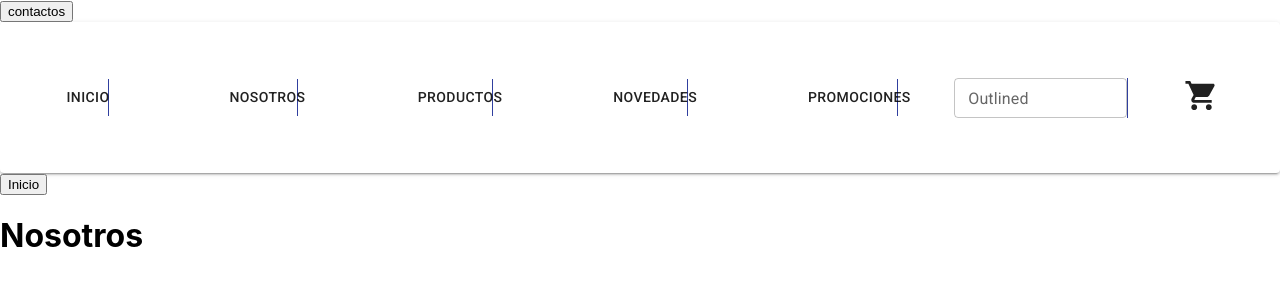
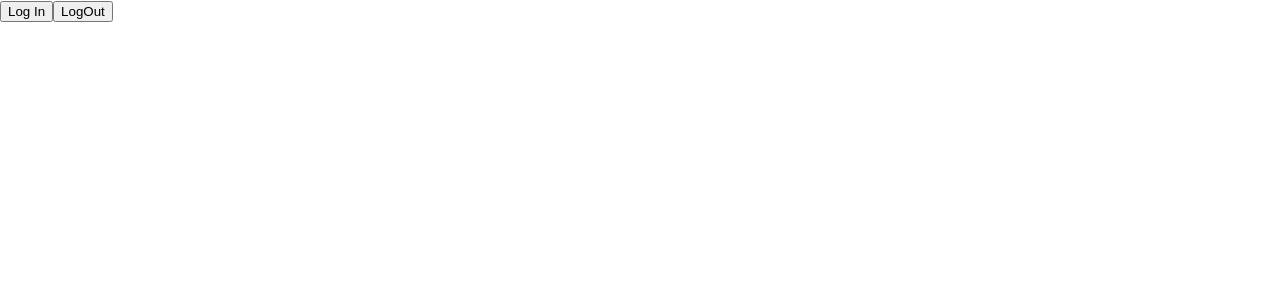
Before and after one commit to cuellojuancruz/El-Sueno-Front, a React (Create React App) app: page /Nosotros in a window 1280 px wide. Shown: the top 300 px of the page. Built offline with nearby package versions, Linux system fonts and the light colour scheme.

Commit message:
Login terminado

```diff
--- a/package.json
+++ b/package.json
@@ -3,7 +3,7 @@
   "version": "0.1.0",
   "private": true,
   "dependencies": {
-    "@auth0/auth0-react": "^1.8.0",
+    "@auth0/auth0-react": "^1.10.1",
     "@emotion/react": "^11.7.1",
     "@emotion/styled": "^11.6.0",
     "@material-ui/core": "^4.12.3",
--- a/src/App.js
+++ b/src/App.js
@@ -6,16 +6,52 @@ import Novedades from "./components/Novedades/Novedades";
 import Promociones from "./components/Promociones/Promociones";
 import Purchas from "./components/Purchas/Purchas";
 import NavBar from "./components/NavBar/NavBar";
+import LoginButton from "./components/Login/Login";
+import LogOut from "./components/LogOut/LogOut";
 
 
+
+import { useAuth0 } from "@auth0/auth0-react"
+import { Auth0Provider } from "@auth0/auth0-react";
 import React from "react";
 import { Route } from "react-router-dom";
 import './App.css';
 
 
-function App() {
-  return (
-    <React.Fragment>
+
+function App(){
+
+
+  const { isLoading } = useAuth0()
+  const { isAuthenticated }= useAuth0()
+  console.log(isAuthenticated)
+
+  return(
+
+    <Auth0Provider domain="dev-tr0vgaux.us.auth0.com" clientId="3hAsdKBCYROUx1kCPzsdeXnTDlXfj79y" redirectUri={window.location.origin}>
+      {
+
+
+        isLoading
+
+
+        ?
+        //true
+      (
+      <h1>
+        isloading
+      </h1>
+        )
+
+      :
+      //false
+
+
+      isAuthenticated
+
+        ?
+        //true
+        <div>
 
           <Route path="/" component={NavBar}/>
 
@@ -30,9 +66,110 @@ function App() {
           <Route exact path="/Novedades" component={Novedades}/>
 
           <Route path="/Nosotros" component={Nosotros}/>
+         </div>
 
-    </React.Fragment>
-  );
+        :
+        //false
+        <>
+
+        <LoginButton/>
+        <LogOut/>
+
+        </>
+
+
     }
 
+
+
+    </Auth0Provider>
+
+  )
+
+}
+
+
+
+
+
+
+
+
+
+
+
+
+
+
+
+
+
+
+
+
+
+
+
+
+
+
+
+
+
+
+
+
+// function App() {
+
+//   const { isLoading } = useAuth0();
+//   const { isAuthenticated }= useAuth0();
+//   console.log(isAuthenticated)
+
+//   return (
+
+//   <>
+//   <Auth0Provider domain="dev-4ivkxcfj.us.auth0.com" clientId="UXJlfRtCTWIScbJqtAdrob9Fd5foQilf" redirectUri={window.location.origin}>
+//     { isLoading ? (
+//     <h1>
+//       isloading
+//     </h1>
+//     ):
+//       {isAuthenticated ? (
+
+
+
+//         <div>
+
+//           {/* <Route exact path="/" component={LoginButton}/> */}
+
+//           <Route path="/" component={LogOut}/>
+
+//           <Route path="/" component={NavBar}/>
+
+//           <Route exact path="/" component={Home}/>
+
+//           <Route exact path="/Productos" component={Productos}/>
+
+//           <Route exact path="/Promociones" component={Promociones}/>
+
+//           <Route exact path="/Purchas" component={Purchas}/>
+
+//           <Route exact path="/Novedades" component={Novedades}/>
+
+//           <Route path="/Nosotros" component={Nosotros}/>
+//         </div>
+
+
+
+
+
+//   ):
+//   <h1> no autenticado </h1>
+
+//    }
+//   </Auth0Provider>
+//   </>
+//   );
+// }
+
 export default App;
--- /dev/null
+++ b/src/components/Login/Login.js
@@ -0,0 +1,10 @@
+import React from "react";
+import { useAuth0 } from "@auth0/auth0-react";
+
+const LoginButton = () => {
+  const { loginWithRedirect } = useAuth0();
+
+  return <button onClick={() => loginWithRedirect()}>Log In</button>;
+};
+
+export default LoginButton;
--- a/src/components/NavBar/NavBar.js
+++ b/src/components/NavBar/NavBar.js
@@ -10,6 +10,7 @@ import { getnewproducts } from '../../redux/Card/actions';
 import { useDispatch } from 'react-redux';
 import {searchproduct} from '../../redux/Card/actions'
 import "./NavBar.css"
+import LogOut from '../LogOut/LogOut';
 
 
 
@@ -65,6 +66,7 @@ export function NavBar(){
 
 <div className="Fondo">
 
+    <LogOut></LogOut>
     <button>contactos</button>
 
 <ButtonGroup size="small" variant="contained" color="primary" aria-label="contained primary button group" className={classes.root}>
--- a/src/index.js
+++ b/src/index.js
@@ -12,7 +12,7 @@ ReactDOM.render(
   <Provider store={store}>
     {/* <React.StrictMode> */}
       <BrowserRouter>
-        <Auth0Provider domain="dev-4ivkxcfj.us.auth0.com" clientId="F1atauA05Hr2iD9NveSQuRk9sI0ELQjg" redirectUri="http://localhost:3000/home">
+        <Auth0Provider domain="dev-tr0vgaux.us.auth0.com" clientId="3hAsdKBCYROUx1kCPzsdeXnTDlXfj79y" redirectUri="http://localhost:3000/home">
           <App/>
         </Auth0Provider>
       </BrowserRouter>
```
Also changed, not shown: 1 other file (tests, documents, lock files or other folders). Lines whose indentation alone changed are shown as unchanged.
